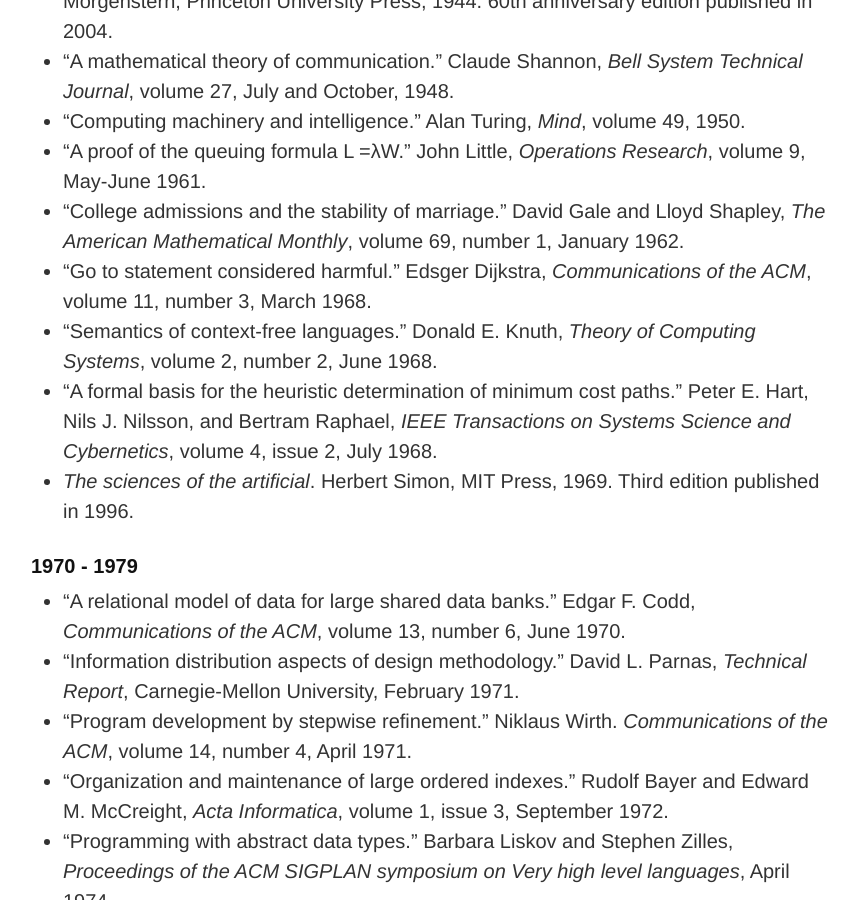
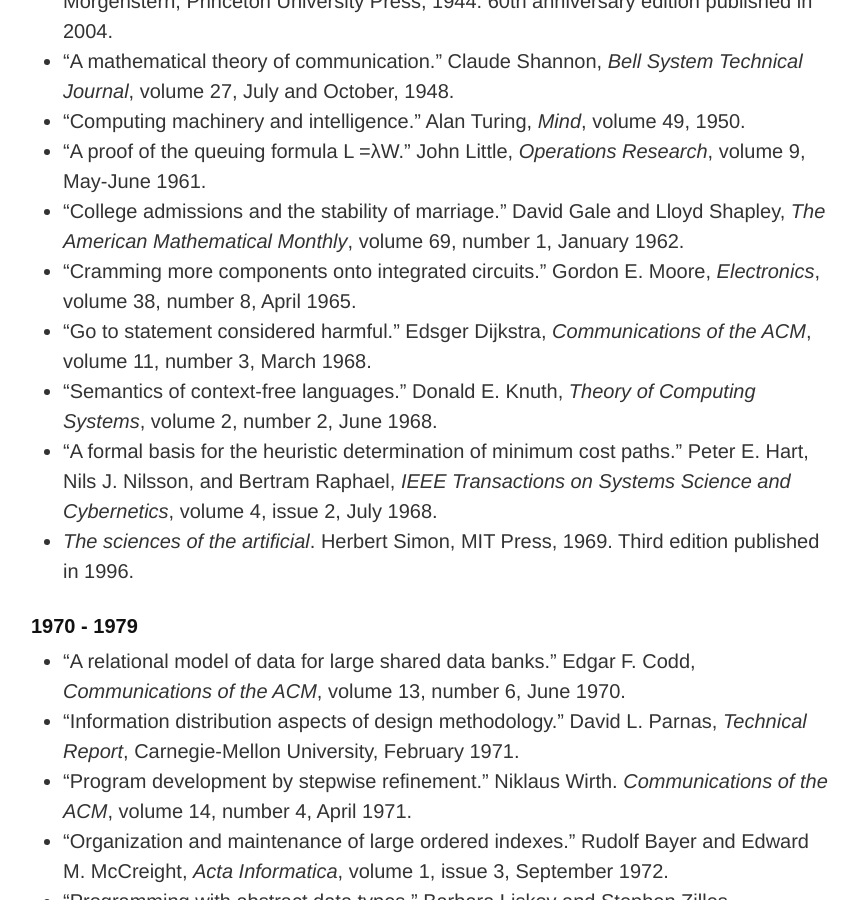
Before and after one commit to mspiegel/mspiegel.github.com, a Jekyll site: the page built from cannon.md, in a window 1280 px wide and 900 px high, scrolled down 804 px. Shown: the whole window, without its empty margins (207-1066 px from the left). Built offline with Jekyll 4.4.1, drawn with Linux system fonts in a browser that asks for light colours.

Commit message:
Add Moore's Law paper.

```diff
--- a/cannon.md
+++ b/cannon.md
@@ -30,6 +30,7 @@ Suggestions, criticisms, or comments are always appreciated.
 * "Computing machinery and intelligence." Alan Turing, _Mind_, volume 49, 1950.
 * "A proof of the queuing formula L =&lambda;W." John Little, _Operations Research_, volume 9, May-June 1961.
 * "College admissions and the stability of marriage." David Gale and Lloyd Shapley, _The American Mathematical Monthly_, volume 69, number 1, January 1962.
+* "Cramming more components onto integrated circuits." Gordon E. Moore, _Electronics_, volume 38, number 8, April 1965.
 * "Go to statement considered harmful." Edsger Dijkstra, _Communications of the ACM_, volume 11, number 3, March 1968.
 * "Semantics of context-free languages." Donald E. Knuth, _Theory of Computing Systems_, volume 2, number 2, June 1968.
 * "A formal basis for the heuristic determination of minimum cost paths." Peter E. Hart, Nils J. Nilsson, and Bertram Raphael, _IEEE Transactions on Systems Science and Cybernetics_, volume 4, issue 2, July 1968.
```
